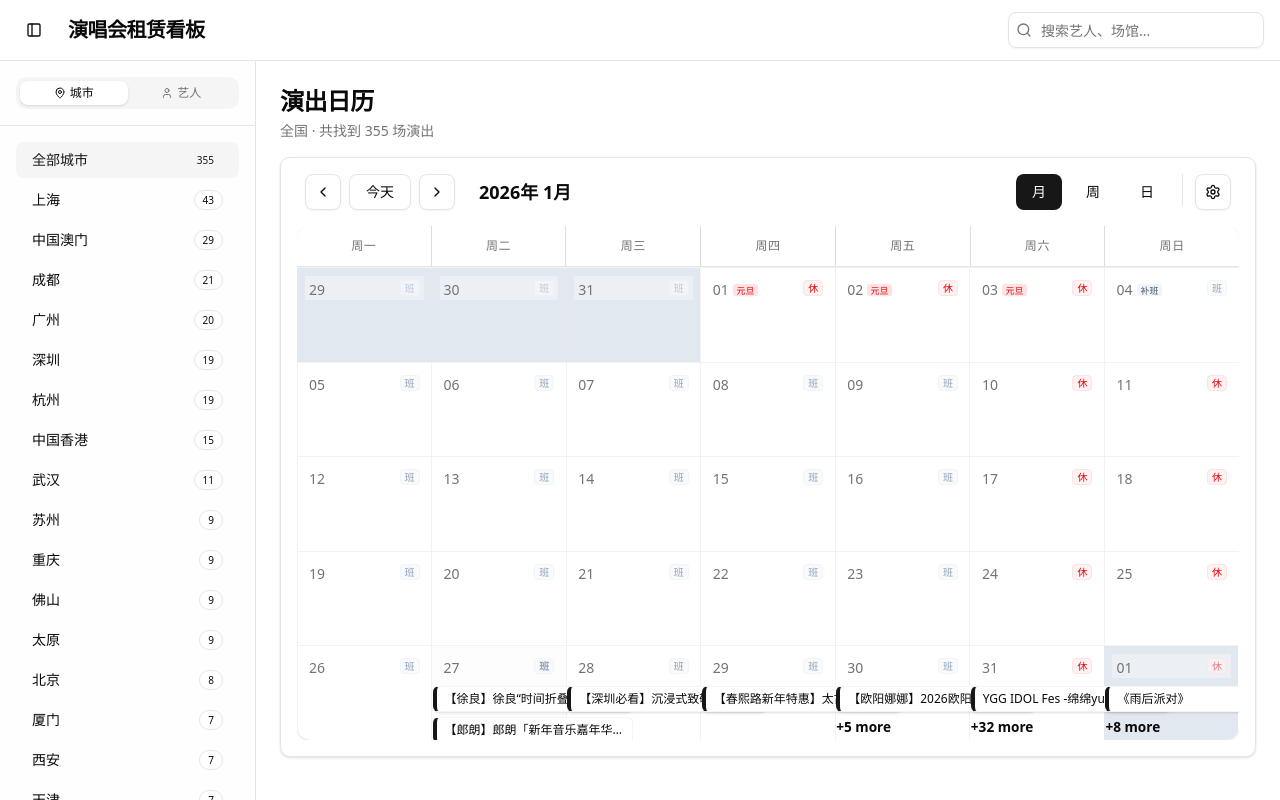
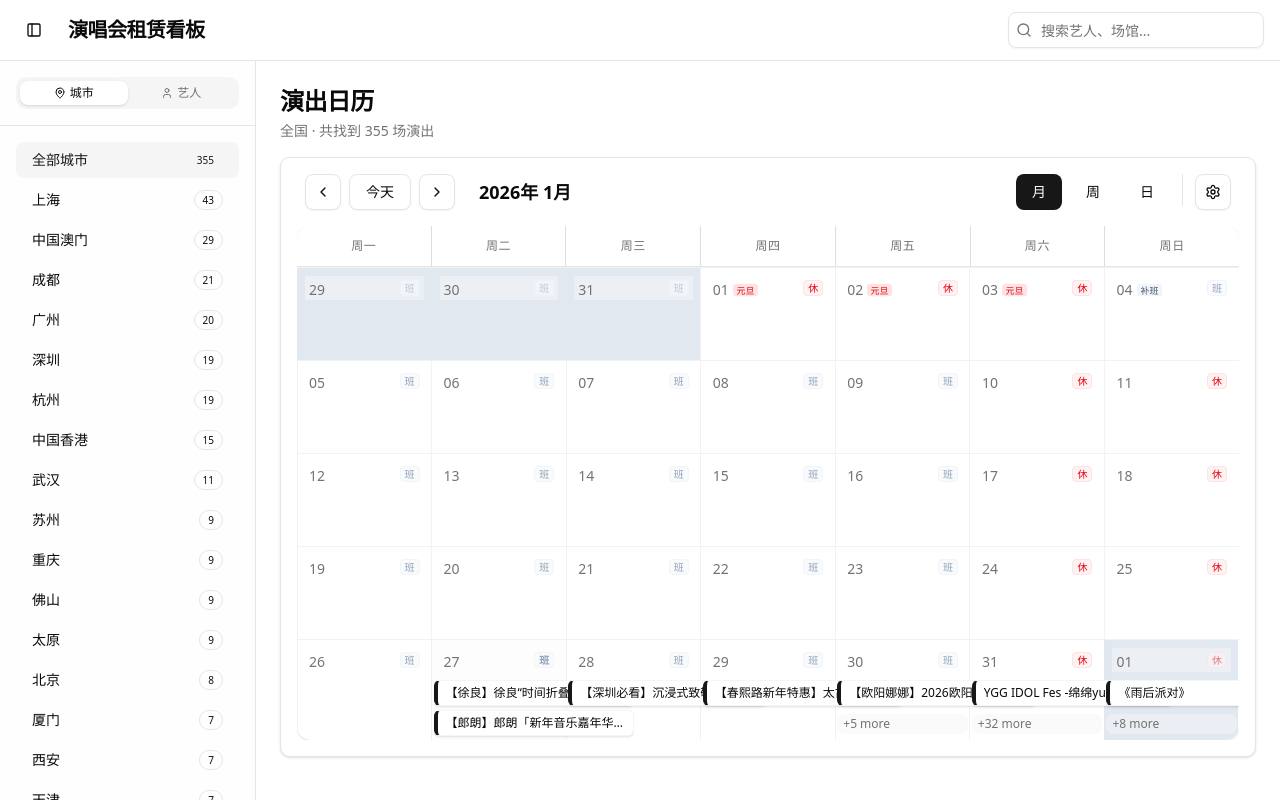
Before and after one commit to Leejhua/concert_calendar, a Next.js app: page /dashboard in a window 1280 px wide. Built offline with nearby package versions, Linux system fonts and the light colour scheme.

Commit message:
style(calendar): 优化日历组件中 "+x more" 按钮和单元格样式
调整按钮的视觉细节以提升可读性和交互反馈，同时修改布局相关样式以确保月份视图中弹出层能正常显示。

```diff
--- a/app/globals.css
+++ b/app/globals.css
@@ -201,12 +201,30 @@
   @apply !bg-muted/10;
 }
 
+/* +x more 按钮样式优化 */
+.rbc-show-more {
+  @apply !text-xs !font-medium !text-muted-foreground !bg-muted/50 !px-1.5 !py-0.5 !rounded-md !transition-colors !block !w-full !text-left !mt-1;
+  z-index: 10;
+  position: relative;
+}
+.rbc-show-more:hover {
+  @apply !text-foreground !bg-muted;
+}
+
+/* 确保行内容不过分撑大，给 more 按钮留空间 */
+.rbc-row-segment {
+  padding: 0 2px !important;
+}
+
+/* 强制月份视图的单元格布局 */
+.rbc-month-row {
+  overflow: visible !important; /* 允许弹出层溢出 */
+}
+
 /* "今天"的高亮 */
 .rbc-today {
   @apply !bg-accent/20;
 }
-
-/* 日期数字样式 */
 .rbc-date-cell {
   @apply p-2 text-right font-medium text-muted-foreground text-sm;
 }
```
